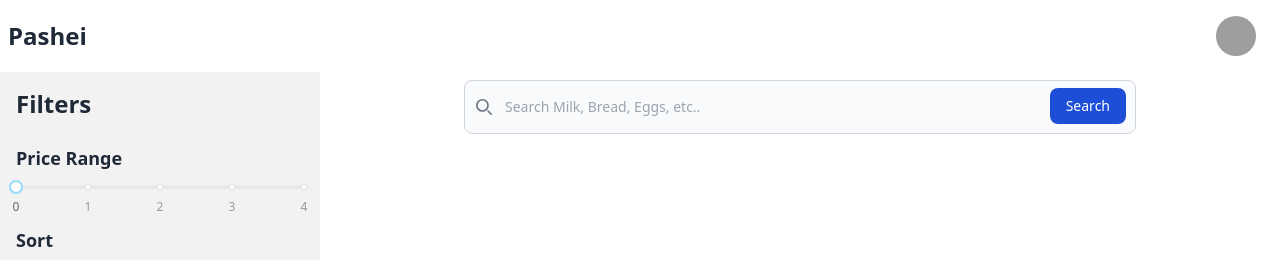
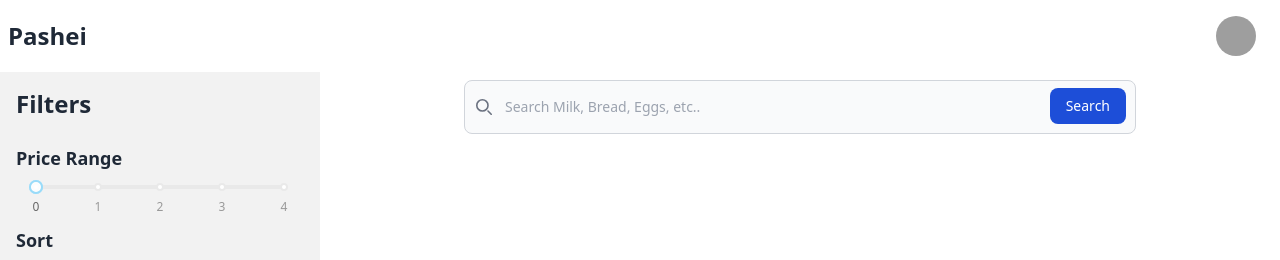
Before and after one commit to chaudhuree/products-filtering-client, a React (Vite) app: page / in a window 1280 px wide. Shown: the top 260 px of the page. Built offline with nearby package versions, Linux system fonts and the light colour scheme; grey boxes are pictures that could not be loaded.

Commit message:
fix some ui glitch

```diff
--- a/src/layout/MasterLayout.jsx
+++ b/src/layout/MasterLayout.jsx
@@ -73,6 +73,7 @@ export default function MasterLayout({ children }) {
 
             <div className="mt-6 flex flex-col gap-2">
               <h2 className="text-lg font-semibold">Price Range</h2>
+              <div className="px-5">
               <Slider
                 min={0}
                 max={4}
@@ -88,6 +89,7 @@ export default function MasterLayout({ children }) {
                 }}
                 onChange={(value) => setPriceRange(value)}
               />
+              </div>
             </div>
             <div className="mt-8 flex flex-col gap-2">
               <h2 className="text-lg font-semibold">Sort</h2>
```
